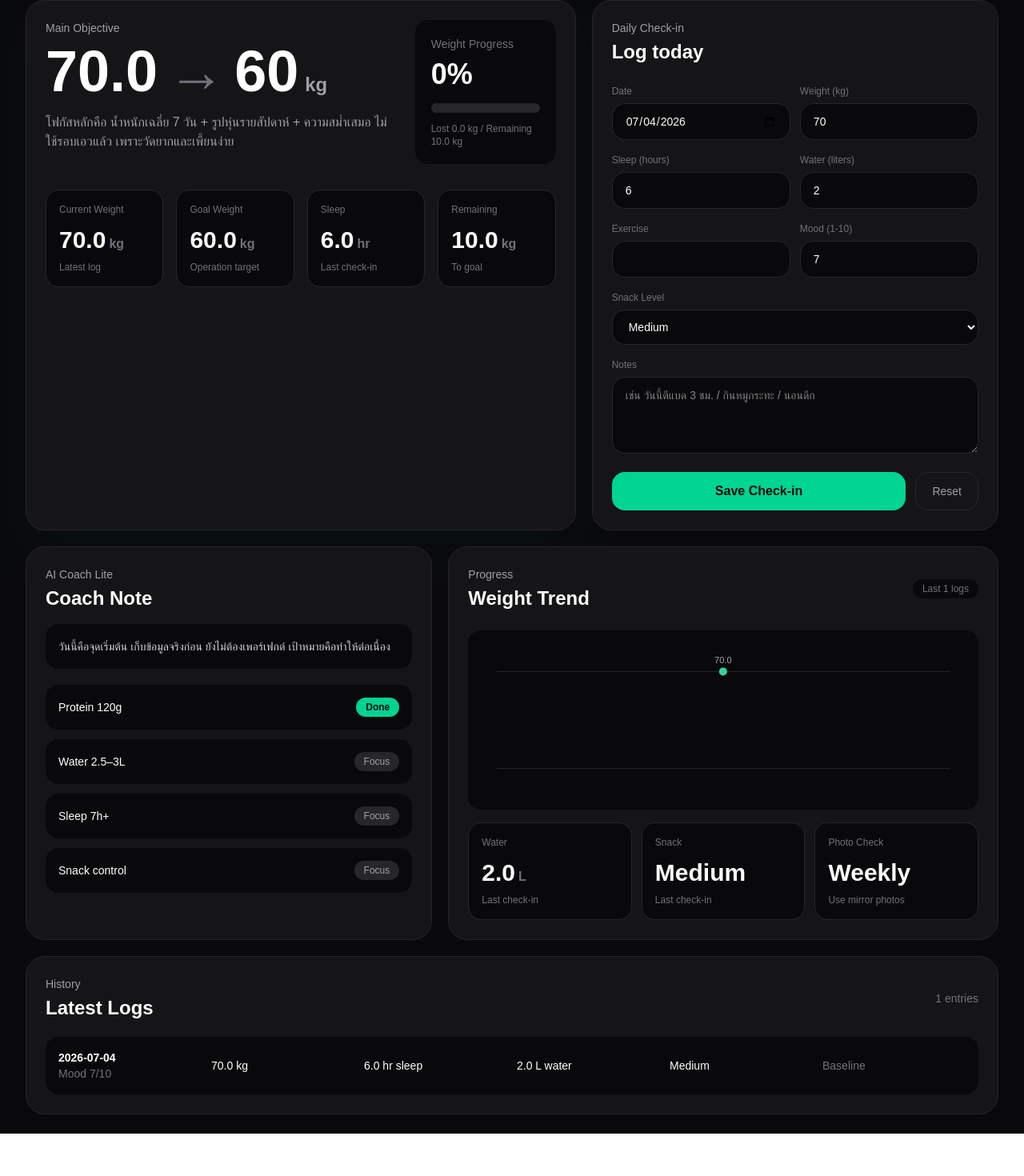
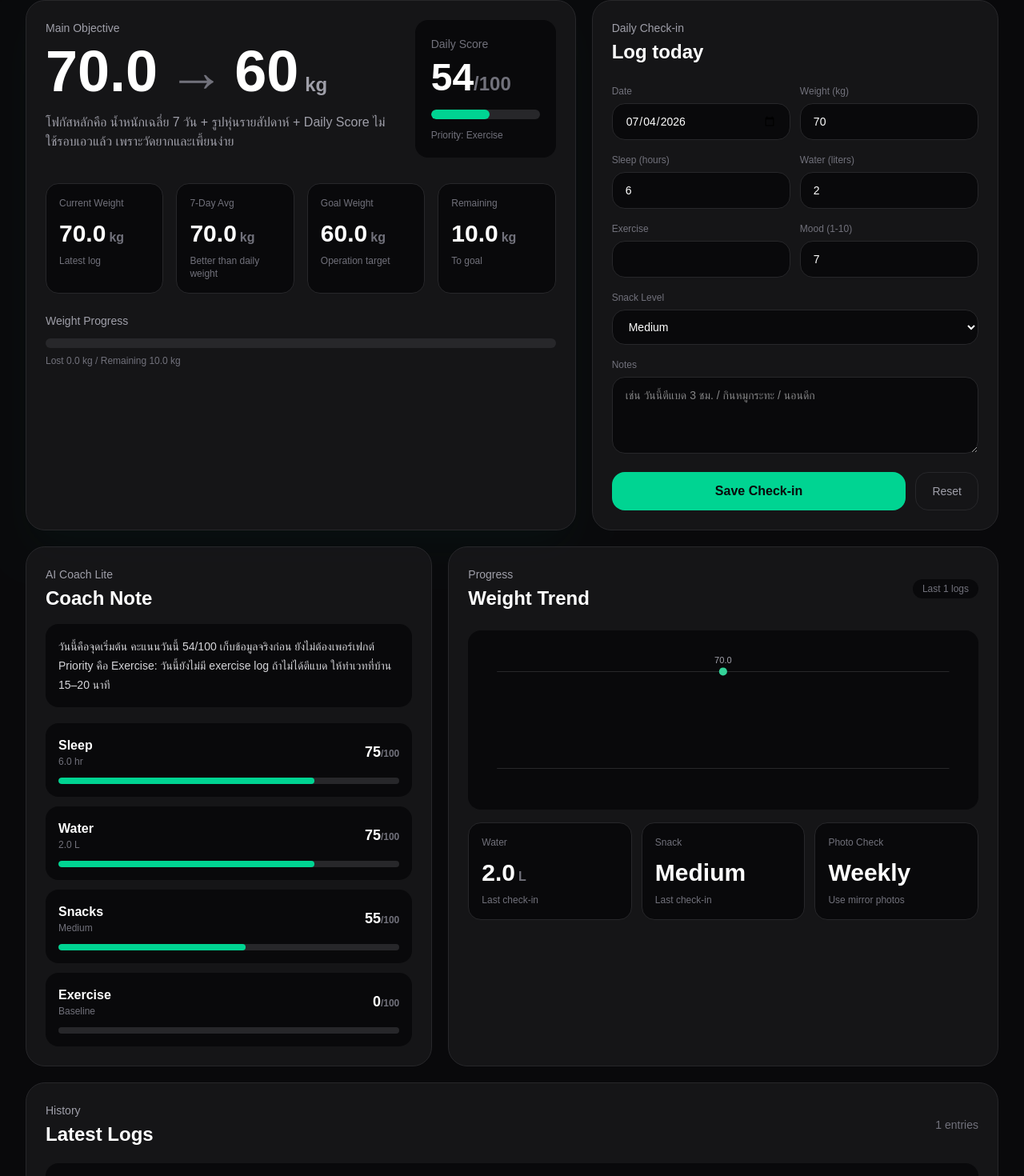
Before and after one commit to ptjaijai/operation-recode, a Next.js app: page / in a window 1280 px wide. Shown: the part 200-1670 px from the top of the page at 80% size. Before the commit the page ends 1617 px from the top, so only its background shows below. Built offline with nearby package versions, Linux system fonts and the light colour scheme.

Commit message:
Add daily score and coach priority

```diff
--- a/app/page.tsx
+++ b/app/page.tsx
@@ -37,30 +37,90 @@ function getSnackLabel(level: DailyLog["snackLevel"]) {
   return "Heavy";
 }
 
+function getSleepScore(hours: number) {
+  if (hours >= 7) return 100;
+  if (hours >= 6) return 75;
+  if (hours >= 5) return 45;
+  return 20;
+}
+
+function getWaterScore(liters: number) {
+  if (liters >= 2.5) return 100;
+  if (liters >= 2) return 75;
+  if (liters >= 1.5) return 50;
+  return 25;
+}
+
+function getSnackScore(level: DailyLog["snackLevel"]) {
+  if (level === "none") return 100;
+  if (level === "light") return 80;
+  if (level === "medium") return 55;
+  return 20;
+}
+
+function getExerciseScore(exercise: string) {
+  const clean = exercise.trim().toLowerCase();
+
+  if (!clean || clean === "baseline") return 0;
+
+  return 100;
+}
+
+function getDailyScore(log: DailyLog) {
+  const sleep = getSleepScore(log.sleepHours);
+  const water = getWaterScore(log.waterLiters);
+  const snack = getSnackScore(log.snackLevel);
+  const exercise = getExerciseScore(log.exercise);
+
+  return Math.round(sleep * 0.25 + water * 0.25 + snack * 0.3 + exercise * 0.2);
+}
+
+function getPriority(log: DailyLog) {
+  const items = [
+    {
+      key: "Sleep",
+      score: getSleepScore(log.sleepHours),
+      message: "คืนนี้พยายามนอนเร็วขึ้น 30 นาที จะช่วยลดความหิวและฟื้นตัวดีขึ้น",
+    },
+    {
+      key: "Water",
+      score: getWaterScore(log.waterLiters),
+      message: "วันนี้เพิ่มน้ำอีกหน่อย เป้าคือ 2.5–3L โดยเฉพาะวันที่ตีแบด",
+    },
+    {
+      key: "Snacks",
+      score: getSnackScore(log.snackLevel),
+      message: "ตัวหลักที่ต้องคุมคือของจุกจิก พรุ่งนี้ลดลงครึ่งหนึ่งพอ ไม่ต้องตัดหมด",
+    },
+    {
+      key: "Exercise",
+      score: getExerciseScore(log.exercise),
+      message: "วันนี้ยังไม่มี exercise log ถ้าไม่ได้ตีแบด ให้ทำเวทที่บ้าน 15–20 นาที",
+    },
+  ];
+
+  return items.sort((a, b) => a.score - b.score)[0];
+}
+
 function getCoachMessage(latest: DailyLog, previous?: DailyLog) {
+  const score = getDailyScore(latest);
+  const priority = getPriority(latest);
+
   if (!previous) {
-    return "วันนี้คือจุดเริ่มต้น เก็บข้อมูลจริงก่อน ยังไม่ต้องเพอร์เฟกต์ เป้าหมายคือทำให้ต่อเนื่อง";
+    return `วันนี้คือจุดเริ่มต้น คะแนนวันนี้ ${score}/100 เก็บข้อมูลจริงก่อน ยังไม่ต้องเพอร์เฟกต์ Priority คือ ${priority.key}: ${priority.message}`;
   }
 
   const diff = latest.weight - previous.weight;
 
   if (diff > 0.5) {
-    return "น้ำหนักขึ้นวันนี้ยังไม่ต้องตกใจ อาจเป็นน้ำ โซเดียม คาร์บ หรือเวลาชั่ง ให้ดูค่าเฉลี่ยหลายวันแทน";
+    return `น้ำหนักขึ้นวันนี้ยังไม่ต้องตกใจ อาจเป็นน้ำ โซเดียม คาร์บ หรือเวลาชั่ง คะแนนวันนี้ ${score}/100 Priority คือ ${priority.key}: ${priority.message}`;
   }
 
   if (diff < -0.4) {
-    return "น้ำหนักลงดีมาก แต่ต้องกินโปรตีนให้ถึง เพื่อไม่ให้กล้ามหาย";
+    return `น้ำหนักลงดีมาก คะแนนวันนี้ ${score}/100 แต่ต้องกินโปรตีนให้ถึง เพื่อไม่ให้กล้ามหาย Priority คือ ${priority.key}: ${priority.message}`;
   }
 
-  if (latest.snackLevel === "heavy") {
-    return "วันนี้ของจุกจิกค่อนข้างเยอะ พรุ่งนี้ไม่ต้องอด แค่ลดขนมลงครึ่งหนึ่งก็พอ";
-  }
-
-  if (latest.sleepHours < 6) {
-    return "การนอนยังน้อยไป พรุ่งนี้พยายามนอนเร็วขึ้น 30 นาที จะช่วยเรื่องหิวและการฟื้นตัว";
-  }
-
-  return "วันนี้อยู่ในทางที่ดี รักษาความต่อเนื่องไว้ ไม่ต้องสุด แค่ไม่หลุดยาวก็ชนะแล้ว";
+  return `คะแนนวันนี้ ${score}/100 อยู่ในทางที่ดี เป้าหมายไม่ใช่เพอร์เฟกต์ แต่คือไม่หลุดยาว Priority คือ ${priority.key}: ${priority.message}`;
 }
 
 export default function Home() {
@@ -119,6 +179,19 @@ export default function Home() {
   const remaining = latest.weight - GOAL_WEIGHT;
   const coachMessage = getCoachMessage(latest, previous);
 
+  const dailyScore = getDailyScore(latest);
+  const sleepScore = getSleepScore(latest.sleepHours);
+  const waterScore = getWaterScore(latest.waterLiters);
+  const snackScore = getSnackScore(latest.snackLevel);
+  const exerciseScore = getExerciseScore(latest.exercise);
+  const priority = getPriority(latest);
+
+  const last7Logs = sortedLogs.slice(-7);
+  const averageWeight =
+    last7Logs.length > 0
+      ? last7Logs.reduce((sum, log) => sum + log.weight, 0) / last7Logs.length
+      : latest.weight;
+
   function saveLog() {
     const newLog: DailyLog = {
       ...form,
@@ -154,8 +227,14 @@ export default function Home() {
   }
 
   const chartPoints = sortedLogs.slice(-14);
-  const maxWeight = Math.max(...chartPoints.map((log) => log.weight), START_WEIGHT);
-  const minWeight = Math.min(...chartPoints.map((log) => log.weight), GOAL_WEIGHT);
+  const maxWeight = Math.max(
+    ...chartPoints.map((log) => log.weight),
+    START_WEIGHT
+  );
+  const minWeight = Math.min(
+    ...chartPoints.map((log) => log.weight),
+    GOAL_WEIGHT
+  );
 
   return (
     <main className="min-h-screen bg-zinc-950 text-white">
@@ -190,22 +269,24 @@ export default function Home() {
                 </h2>
                 <p className="mt-4 max-w-xl text-sm leading-6 text-zinc-400 md:text-base">
                   โฟกัสหลักคือ น้ำหนักเฉลี่ย 7 วัน + รูปหุ่นรายสัปดาห์ +
-                  ความสม่ำเสมอ ไม่ใช้รอบเอวแล้ว เพราะวัดยากและเพี้ยนง่าย
+                  Daily Score ไม่ใช้รอบเอวแล้ว เพราะวัดยากและเพี้ยนง่าย
                 </p>
               </div>
 
               <div className="min-w-44 rounded-2xl bg-zinc-950 p-5">
-                <p className="text-sm text-zinc-500">Weight Progress</p>
-                <p className="mt-2 text-4xl font-bold">{Math.round(progress)}%</p>
+                <p className="text-sm text-zinc-500">Daily Score</p>
+                <p className="mt-2 text-5xl font-black">
+                  {dailyScore}
+                  <span className="text-2xl text-zinc-500">/100</span>
+                </p>
                 <div className="mt-4 h-3 overflow-hidden rounded-full bg-zinc-800">
                   <div
                     className="h-full rounded-full bg-emerald-400 transition-all"
-                    style={{ width: `${progress}%` }}
+                    style={{ width: `${dailyScore}%` }}
                   />
                 </div>
                 <p className="mt-3 text-xs text-zinc-500">
-                  Lost {weightLost.toFixed(1)} kg / Remaining{" "}
-                  {remaining.toFixed(1)} kg
+                  Priority: {priority.key}
                 </p>
               </div>
             </div>
@@ -218,16 +299,16 @@ export default function Home() {
                 note="Latest log"
               />
               <StatCard
+                label="7-Day Avg"
+                value={averageWeight.toFixed(1)}
+                unit="kg"
+                note="Better than daily weight"
+              />
+              <StatCard
                 label="Goal Weight"
                 value="60.0"
                 unit="kg"
                 note="Operation target"
-              />
-              <StatCard
-                label="Sleep"
-                value={latest.sleepHours.toFixed(1)}
-                unit="hr"
-                note="Last check-in"
               />
               <StatCard
                 label="Remaining"
@@ -235,6 +316,20 @@ export default function Home() {
                 unit="kg"
                 note="To goal"
               />
+            </div>
+
+            <div className="mt-6">
+              <p className="mb-3 text-sm text-zinc-400">Weight Progress</p>
+              <div className="h-3 overflow-hidden rounded-full bg-zinc-800">
+                <div
+                  className="h-full rounded-full bg-emerald-400 transition-all"
+                  style={{ width: `${progress}%` }}
+                />
+              </div>
+              <p className="mt-2 text-xs text-zinc-500">
+                Lost {weightLost.toFixed(1)} kg / Remaining{" "}
+                {remaining.toFixed(1)} kg
+              </p>
             </div>
           </section>
 
@@ -308,7 +403,9 @@ export default function Home() {
               <span className="text-xs text-zinc-500">Notes</span>
               <textarea
                 value={form.notes}
-                onChange={(event) => setForm({ ...form, notes: event.target.value })}
+                onChange={(event) =>
+                  setForm({ ...form, notes: event.target.value })
+                }
                 placeholder="เช่น วันนี้ตีแบด 3 ชม. / กินหมูกระทะ / นอนดึก"
                 className="mt-1 min-h-24 w-full rounded-2xl border border-zinc-800 bg-zinc-950 px-4 py-3 text-sm outline-none focus:border-emerald-400"
               />
@@ -339,14 +436,11 @@ export default function Home() {
               {coachMessage}
             </p>
 
-            <div className="mt-5 space-y-3">
-              <MissionItem label="Protein 120g" done={latest.snackLevel !== "heavy"} />
-              <MissionItem label="Water 2.5–3L" done={latest.waterLiters >= 2.5} />
-              <MissionItem label="Sleep 7h+" done={latest.sleepHours >= 7} />
-              <MissionItem
-                label="Snack control"
-                done={latest.snackLevel === "none" || latest.snackLevel === "light"}
-              />
+            <div className="mt-5 grid gap-3">
+              <ScoreRow label="Sleep" score={sleepScore} detail={`${latest.sleepHours.toFixed(1)} hr`} />
+              <ScoreRow label="Water" score={waterScore} detail={`${latest.waterLiters.toFixed(1)} L`} />
+              <ScoreRow label="Snacks" score={snackScore} detail={getSnackLabel(latest.snackLevel)} />
+              <ScoreRow label="Exercise" score={exerciseScore} detail={latest.exercise || "No log"} />
             </div>
           </section>
 
@@ -433,13 +527,14 @@ export default function Home() {
               .map((log) => (
                 <div
                   key={log.id}
-                  className="grid gap-3 rounded-2xl bg-zinc-950 p-4 text-sm md:grid-cols-6 md:items-center"
+                  className="grid gap-3 rounded-2xl bg-zinc-950 p-4 text-sm md:grid-cols-7 md:items-center"
                 >
                   <div>
                     <p className="font-bold">{log.date}</p>
                     <p className="text-zinc-500">Mood {log.mood}/10</p>
                   </div>
                   <p>{log.weight.toFixed(1)} kg</p>
+                  <p>{getDailyScore(log)}/100</p>
                   <p>{log.sleepHours.toFixed(1)} hr sleep</p>
                   <p>{log.waterLiters.toFixed(1)} L water</p>
                   <p>{getSnackLabel(log.snackLevel)}</p>
@@ -476,19 +571,33 @@ function StatCard({
   );
 }
 
-function MissionItem({ label, done }: { label: string; done: boolean }) {
+function ScoreRow({
+  label,
+  score,
+  detail,
+}: {
+  label: string;
+  score: number;
+  detail: string;
+}) {
   return (
-    <div className="flex items-center justify-between rounded-2xl bg-zinc-950 p-4 text-sm">
-      <span>{label}</span>
-      <span
-        className={
-          done
-            ? "rounded-full bg-emerald-400 px-3 py-1 text-xs font-bold text-zinc-950"
-            : "rounded-full bg-zinc-800 px-3 py-1 text-xs text-zinc-400"
-        }
-      >
-        {done ? "Done" : "Focus"}
-      </span>
+    <div className="rounded-2xl bg-zinc-950 p-4">
+      <div className="flex items-center justify-between gap-4">
+        <div>
+          <p className="font-bold">{label}</p>
+          <p className="text-xs text-zinc-500">{detail}</p>
+        </div>
+        <p className="text-lg font-black">
+          {score}
+          <span className="text-xs text-zinc-500">/100</span>
+        </p>
+      </div>
+      <div className="mt-3 h-2 overflow-hidden rounded-full bg-zinc-800">
+        <div
+          className="h-full rounded-full bg-emerald-400"
+          style={{ width: `${score}%` }}
+        />
+      </div>
     </div>
   );
 }
```
